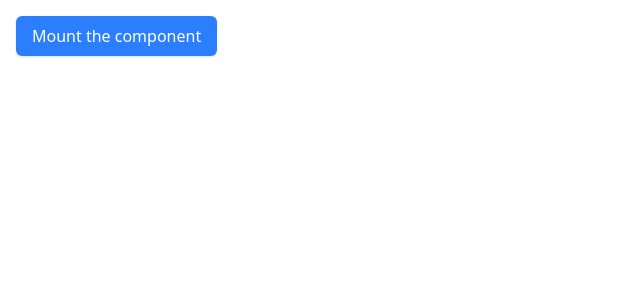
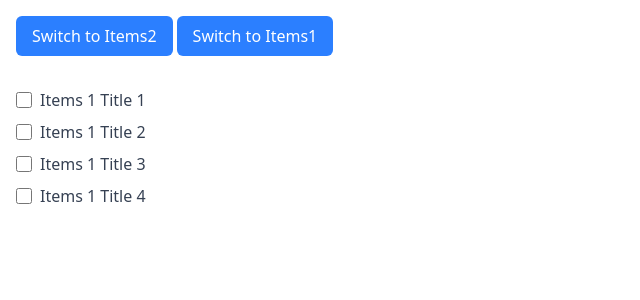
Before and after one commit to noyonalways/rnext-acc, a React (Vite) app: page / in a window 1280 px wide. Shown: the top 300 px of the page, without its empty margins (0-640 px from the left). Built offline with nearby package versions, Linux system fonts and the light colour scheme.

Commit message:
feat: add you-might-not-need-an-effect component with examples
Add new component demonstrating React best practices for avoiding unnecessary effects
Include three examples showing how to calculate derived state during rendering
Add sample data file to support examples

```diff
--- a/src/App.jsx
+++ b/src/App.jsx
@@ -1,4 +1,4 @@
-import PuttingItAllTogether from "@/components/putting-it-all-together";
+import YouMightNotNeedAnEffect from "@/components/you-might-not-need-an-effect";
 
 function App() {
   return (
@@ -19,7 +19,8 @@ function App() {
       {/* <ChatRoom /> */}
       {/* <HandlingEffectTwice /> */}
       {/* <FetchingData /> */}
-      <PuttingItAllTogether />
+      {/* <PuttingItAllTogether /> */}
+      <YouMightNotNeedAnEffect />
     </>
   );
 }
--- /dev/null
+++ b/src/components/you-might-not-need-an-effect/example-1.jsx
@@ -0,0 +1,23 @@
+import { useState } from "react";
+
+const Example1 = () => {
+  const [firstName, setFirstName] = useState("Taylor");
+  const [lastName, setLastName] = useState("Swift");
+
+  // 🔴 Avoid: redundant state and unnecessary Effect
+  // const [fullName, setFullName] = useState("");
+  // useEffect(() => {
+  //   setFullName(firstName + " " + lastName);
+  // }, [firstName, lastName]);
+
+  // ✅ Good: calculated during rendering
+  const fullName = firstName + " " + lastName;
+
+  return (
+    <div className="m-4 border p-6">
+      <p>{fullName}</p>
+    </div>
+  );
+};
+
+export default Example1;
--- /dev/null
+++ b/src/components/you-might-not-need-an-effect/example-2.jsx
@@ -0,0 +1,38 @@
+import { useState } from "react";
+
+const Example2 = ({ userId }) => {
+  const [comment, setComment] = useState("");
+
+  // 🔴 Avoid: Resetting state on prop change in an Effect
+  // useEffect(() => {
+  //   setComment("");
+  // }, [userId]);
+
+  return (
+    <div className="mx-auto mt-8 max-w-md rounded-xl border border-cyan-100 bg-gradient-to-br from-white to-cyan-50 p-8 shadow-lg">
+      <h1 className="mb-6 bg-gradient-to-r from-cyan-500 to-blue-500 bg-clip-text text-3xl font-bold text-gray-800">
+        Profile ID: {userId}
+      </h1>
+      <div className="space-y-6">
+        <div className="relative">
+          <input
+            type="text"
+            value={comment}
+            onChange={(e) => setComment(e.target.value)}
+            className="w-full rounded-lg border-2 border-cyan-200 bg-white/50 px-6 py-3 backdrop-blur-sm transition-all duration-300 focus:border-transparent focus:ring-2 focus:ring-cyan-400 focus:outline-none"
+            placeholder="Share your thoughts..."
+          />
+        </div>
+        {comment && (
+          <div className="relative">
+            <p className="min-h-[60px] rounded-lg bg-gradient-to-r from-cyan-100 to-blue-100 p-6 text-gray-700 shadow-inner transition-all duration-300 hover:shadow-md">
+              {comment}
+            </p>
+          </div>
+        )}
+      </div>
+    </div>
+  );
+};
+
+export default Example2;
--- /dev/null
+++ b/src/components/you-might-not-need-an-effect/example-3.jsx
@@ -0,0 +1,54 @@
+import { useState } from "react";
+
+export default function Example3({ items }) {
+  // const [selection, setSelection] = useState(null);
+  const [selectedId, setSelectedId] = useState(null);
+
+  // 🔴 Avoid: Adjusting state on prop change in an Effect
+  // useEffect(() => {
+  //   setSelection(null);
+  // }, [items]);
+
+  // Better: Adjust the state while rendering
+  // const [prevItems, setPrevItems] = useState(items);
+  // if (items !== prevItems) {
+  //   setPrevItems(items);
+  //   setSelection(null);
+  // }
+
+  // ✅ Best: Calculate everything during rendering
+  const selection = items.find((item) => item.id === selectedId) ?? null;
+
+  return (
+    <div className="p-4">
+      <ul className="space-y-2">
+        {items.map((item) => (
+          <label
+            htmlFor={item.id}
+            key={item.id}
+            className="flex cursor-pointer items-center space-x-2"
+          >
+            <input
+              id={item.id}
+              type="checkbox"
+              checked={item.id === selectedId}
+              onChange={() => setSelectedId(item.id)}
+              className="h-4 w-4 rounded border-gray-300 text-blue-600 focus:ring-blue-500"
+            />
+            <span className="text-gray-700">{item.title}</span>
+          </label>
+        ))}
+      </ul>
+      {selection?.id && (
+        <div className="mt-6">
+          <h2 className="mb-3 text-xl font-semibold text-gray-900">
+            Selected Item
+          </h2>
+          <div className="rounded-lg bg-cyan-50 p-4 shadow-sm">
+            <p className="text-gray-800">{selection?.title}</p>
+          </div>
+        </div>
+      )}
+    </div>
+  );
+}
--- /dev/null
+++ b/src/components/you-might-not-need-an-effect/index.jsx
@@ -0,0 +1,49 @@
+// import { useState } from "react";
+// import Example1 from "./example-1";
+// import Example2 from "./example-2";
+
+import { items1, items2 } from "@/data/items-data";
+import { useState } from "react";
+import Example3 from "./example-3";
+
+const YouMightNotNeedAnEffect = () => {
+  // const [userId, setUserId] = useState(1);
+  const [items, setItems] = useState(items1);
+
+  return (
+    <div>
+      {/* Example 1: Updating state based on props or state */}
+      {/* <Example1 /> */}
+
+      {/* Example 2: Updating state based on props or state */}
+      {/* <div className="mt-4 mb-4 flex justify-center">
+        <button
+          className="rounded-md bg-blue-500 px-4 py-2 text-white transition-colors duration-200 hover:bg-blue-600"
+          onClick={() => setUserId(userId === 1 ? 2 : 1)}
+        >
+          Switch to Profile {userId === 1 ? 2 : 1}
+        </button>
+      </div>
+      <Example2 key={userId} userId={userId} /> */}
+
+      {/* Example 3: Updating state based on props or state */}
+      <div className="m-4 flex space-x-1">
+        <button
+          className="rounded-md bg-blue-500 px-4 py-2 text-white transition-colors duration-200 hover:bg-blue-600"
+          onClick={() => setItems(items2)}
+        >
+          Switch to Items2
+        </button>{" "}
+        <button
+          className="rounded-md bg-blue-500 px-4 py-2 text-white transition-colors duration-200 hover:bg-blue-600"
+          onClick={() => setItems(items1)}
+        >
+          Switch to Items1
+        </button>
+      </div>
+      <Example3 items={items} />
+    </div>
+  );
+};
+
+export default YouMightNotNeedAnEffect;
--- /dev/null
+++ b/src/data/items-data.js
@@ -0,0 +1,37 @@
+export const items1 = [
+  {
+    id: 1,
+    title: "Items 1 Title 1",
+  },
+  {
+    id: 2,
+    title: "Items 1 Title 2",
+  },
+  {
+    id: 3,
+    title: "Items 1 Title 3",
+  },
+  {
+    id: 4,
+    title: "Items 1 Title 4",
+  },
+];
+
+export const items2 = [
+  {
+    id: 5,
+    title: "Items 2 Title 1",
+  },
+  {
+    id: 6,
+    title: "Items 2 Title 2",
+  },
+  {
+    id: 7,
+    title: "Items 2 Title 3",
+  },
+  {
+    id: 8,
+    title: "Items 2 Title 4",
+  },
+];
```
Also changed, not shown: 1 other file (tests, documents, lock files or other folders).
